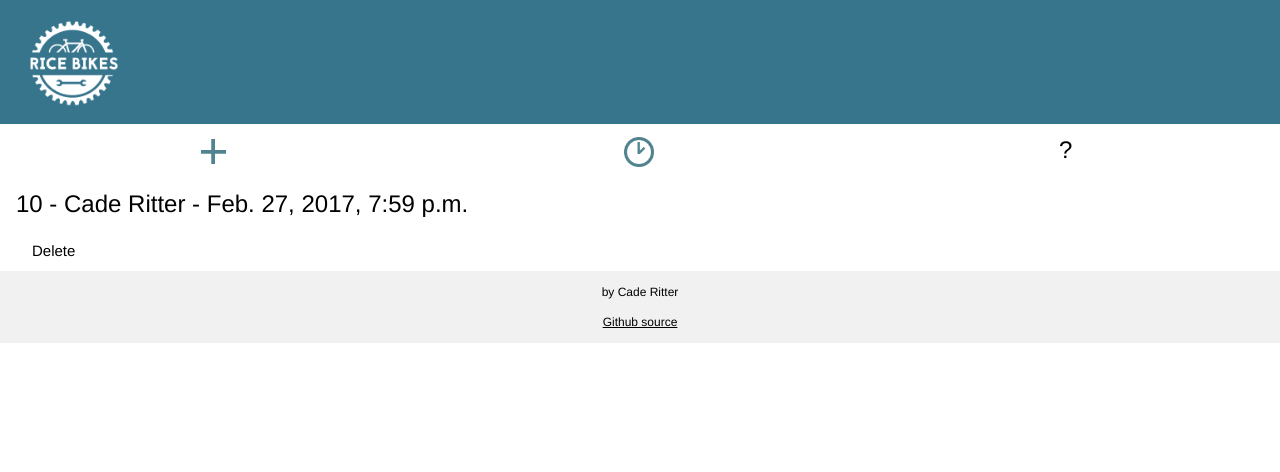
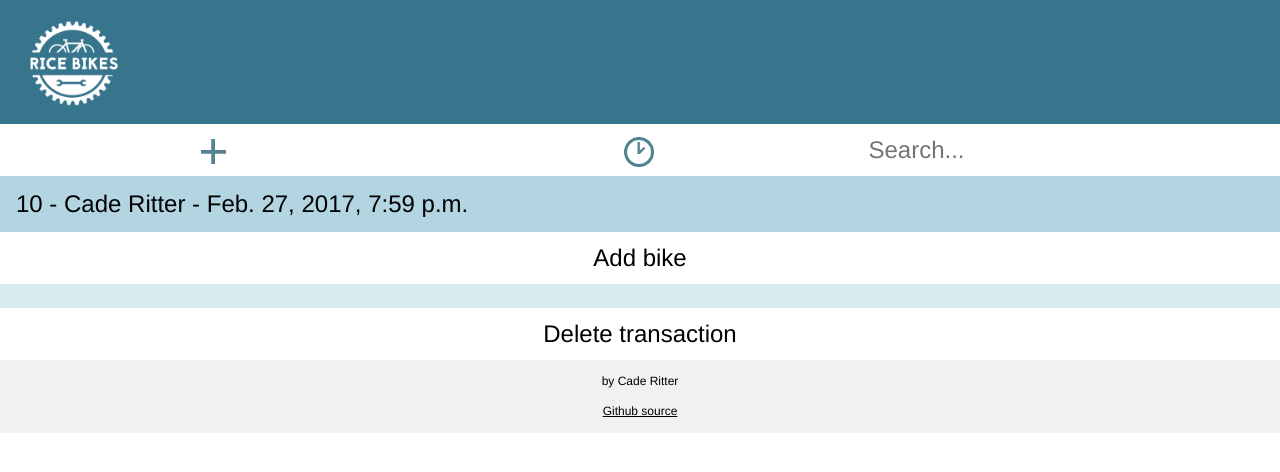
Before and after one commit to caderitter/rice_bikes_rewrite, a Django app: page /10/ in a window 1280 px wide. Shown: the top 472 px of the page. Run offline with Django 3.2, Linux system fonts and the light colour scheme; data comes from the database, SQL or seed files in the repository; both versions use the stored data as it was after the commit; data that the repository does not hold is empty.

Commit message:
added delete view, template, urls

```diff
--- a/bikes/admin.py
+++ b/bikes/admin.py
@@ -1,7 +1,9 @@
 from django.contrib import admin
 
-from .models import Transaction, Bike, Customer
+from .models import Transaction, Bike, Customer, Repair, Item
 
 admin.site.register(Transaction)
 admin.site.register(Bike)
 admin.site.register(Customer)
+admin.site.register(Repair)
+admin.site.register(Item)
--- a/bikes/forms.py
+++ b/bikes/forms.py
@@ -5,6 +5,8 @@ from .models import Transaction, Customer
 
 class CustomerForm(forms.ModelForm):
     email = forms.EmailField(required=True)
+    firstName = forms.CharField(label="First name", required=True)
+    lastName = forms.CharField(label="Last name", required=True)
 
     class Meta:
         model = Customer
--- a/bikes/models.py
+++ b/bikes/models.py
@@ -44,12 +44,13 @@ class Customer(models.Model):
 
 # Transaction model. Every transaction in the app is represented as this model.
 # Note the ManyToManyField, which allows for multiple repairs and items to be added to a transaction.
+# Null = True for customer field in order to avoid a bug when first creating transactions.
 
 
 class Transaction(models.Model):
     creation_date = models.DateTimeField(auto_now_add=True)
-    customer = models.ForeignKey(Customer, on_delete=models.CASCADE, null=True)
-    bike = models.ForeignKey(Bike, on_delete=models.CASCADE, blank=True, null=True)
+    customer = models.ForeignKey(Customer, null=True)
+    bike = models.ForeignKey(Bike, blank=True, null=True)
     repairs = models.ManyToManyField(Repair, blank=True)
     items = models.ManyToManyField(Item, blank=True)
 
--- a/bikes/templates/bikes/base.html
+++ b/bikes/templates/bikes/base.html
@@ -6,6 +6,7 @@
 <meta name="viewport" content="width=device-width, initial-scale=1">
 <link rel="stylesheet" href="https://www.w3schools.com/lib/w3.css">
 <link rel="stylesheet" type="text/css" href="{% static 'bikes/style.css' %}" />
+<link rel="stylesheet" href="https://cdnjs.cloudflare.com/ajax/libs/font-awesome/4.7.0/css/font-awesome.min.css">
 
 <style>
     html, body, h1, h2, h3 {
@@ -52,21 +53,17 @@
         </a>
     </div>
 
-
-
     <div class="w3-bar">
         <a href="{% url 'new_transaction' %}">
           <div class="w3-bar-item w3-button w3-xlarge w3-hover-theme" style="width:33.3%">
               <img src="{% static 'bikes/rb_app_add.png' %}" style="width: 25px; height: 25px;">
           </div>
         </a>
-
       <div class="w3-bar-item w3-button w3-xlarge w3-hover-theme"
            style="width:33.3%">
           <img src="{% static 'bikes/rb_app_history.png' %}" style="width: 30px; height: 30px;">
       </div>
-          <button class="w3-bar-item w3-button w3-xlarge w3-hover-theme" style="width:33.3%">?</button>
-
+      <input type="text" class="w3-bar-item w3-input w3-xlarge" placeholder="Search...">
     </div>
 
     <body>
--- a/bikes/templates/bikes/detail.html
+++ b/bikes/templates/bikes/detail.html
@@ -2,25 +2,49 @@
 
 {% block content %}
 
-    <div class="w3-container">
+    <div class="w3-container w3-theme-l3">
+
+        <!-- This if statement needs to be removed eventually; it's only here to suppress a bug when I was making the DB. -->
         {% if transaction.customer %}
             <h3>{{ transaction.id }} - {{ transaction.customer.firstName }} {{ transaction.customer.lastName }} - {{ transaction.creation_date }}</h3>
         {% else %}
             <h3>{{ transaction.id }}</h3>
         {% endif %}
+    </div>
 
+    {% if not transaction.bike %}
+    <div class="w3-bar">
+        <button class="w3-bar-item w3-button w3-xlarge w3-hover-theme" style="width: 100%">Add bike</button>
+    </div>
+    {% endif %}
+
+    <div class="w3-cell-row">
+        <div class="w3-container w3-theme-l4 w3-padding-large w3-cell">
             <ul class="w3-ul">
                 {% for repair in transaction.repairs.all %}
-                <li>{{ repair.name }}</li>
+                    <li>{{ repair.name }}
+                        <span onclick="">&times;</span>
+                    </li>
                 {% endfor %}
             </ul>
 
             <ul class="w3-ul">
                 {% for item in transaction.items.all %}
-                <li>{{ item.name }}</li>
+                    <li>{{ item.name }}
+                        <span onclick="">&times;</span>
+                    </li>
                 {% endfor %}
             </ul>
-        <button class="w3-button">Delete</button>
+        </div>
     </div>
 
+
+    <div class="w3-bar">
+        <a href="{% url 'delete_transaction' pk=transaction.pk %}">
+            <button class="w3-bar-item w3-button w3-xlarge w3-hover-theme" style="width: 100%">Delete transaction</button>
+        </a>
+    </div>
+
+
+
 {% endblock content %}
--- a/bikes/urls.py
+++ b/bikes/urls.py
@@ -5,5 +5,6 @@ from . import views
 urlpatterns = [
     url(r'^$', views.IndexView.as_view(), name='index'),
     url(r'^(?P<pk>[0-9]+)/$', views.DetailView.as_view(), name='detail'),
-    url(r'^new_transaction$', views.add_transaction, name='new_transaction',)
+    url(r'^new_transaction$', views.add_transaction, name='new_transaction'),
+    url(r'^(?P<pk>\d+)/delete$', views.TransactionDelete.as_view(), name="delete_transaction"),
 ]
--- a/bikes/views.py
+++ b/bikes/views.py
@@ -1,6 +1,7 @@
 from django.shortcuts import render
 from django.http import HttpResponseRedirect
 from django.views import generic
+from django.core.urlresolvers import reverse_lazy
 
 from .forms import CustomerForm, TransactionForm
 from .models import Customer, Transaction
@@ -19,6 +20,11 @@ class DetailView(generic.DetailView):
     template_name = 'bikes/detail.html'
 
 
+class TransactionDelete(generic.DeleteView):
+    model = Transaction
+    success_url = reverse_lazy('index')
+
+
 # Thanks to Collin Grady for help on this view.
 # https://collingrady.wordpress.com/2008/02/18/editing-multiple-objects-in-django-with-newforms/
 def add_transaction(request):
@@ -35,4 +41,5 @@ def add_transaction(request):
     else:
         customer_form = CustomerForm(instance=Customer())
         transaction_form = TransactionForm(instance=Transaction())
-    return render(request, 'bikes/new_transaction.html', {'customer_form': customer_form, 'transaction_form': transaction_form})
+    return render(request, 'bikes/new_transaction.html',
+                  {'customer_form': customer_form, 'transaction_form': transaction_form})
```
Also changed, not shown: bikes/templates/bikes/new_transaction.html (+6 -1 lines), bikes/templates/bikes/transaction_confirm_delete.html (added, +11 -0 lines), db.sqlite3. Lines whose indentation alone changed are shown as unchanged.
